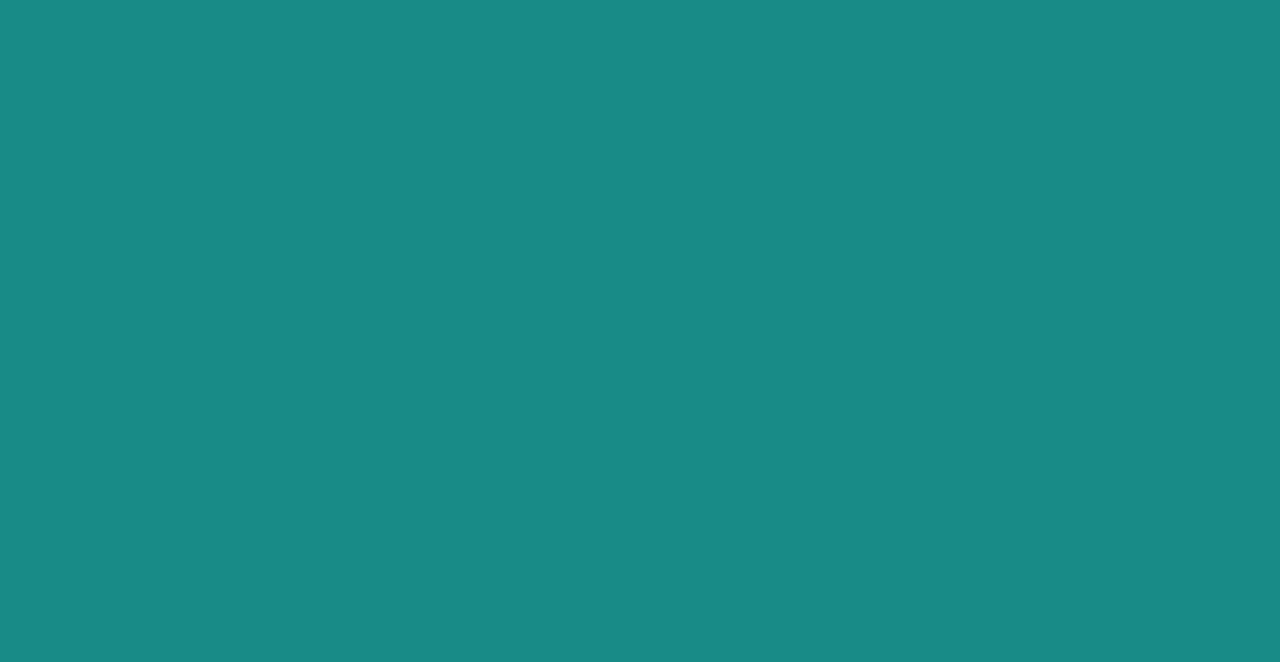
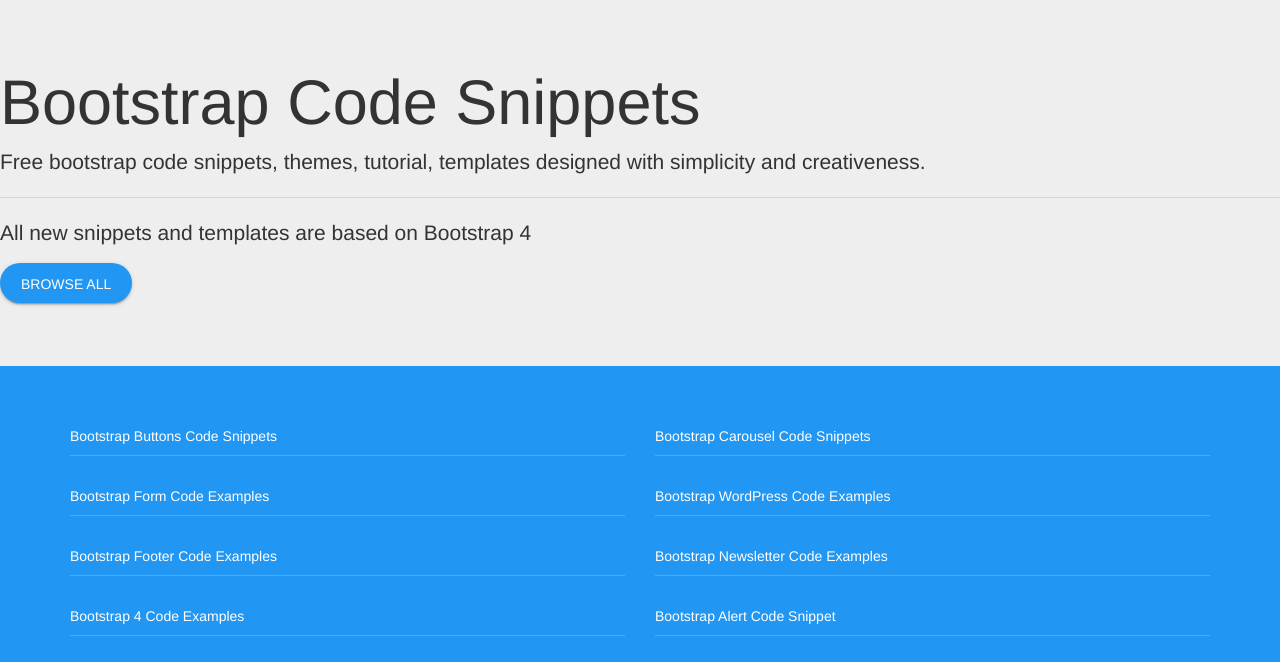
Before and after one commit to nextbootstrap/nextbootstrap.github.io, a plain HTML site: page index.html in a window 1280 px wide. Drawn offline with nearby package versions, Linux system fonts and the light colour scheme.

Commit message:
page created

```diff
--- a/index.html
+++ b/index.html
@@ -16,11 +16,36 @@
   </head>
   <body>
 
-<div class="container">
-<div class="row">
+    <div class="jumbotron jumbotron-fluid text-xs-center ">
+      <h1 class="display-3">Bootstrap Code Snippets</h1>
+      <p class="lead">Free bootstrap code snippets, themes, tutorial, templates designed with simplicity and creativeness.</p>
+      <hr class="my-2">
+      <p>All new snippets and templates are based on Bootstrap 4</p>
+      <p class="lead">
+        <a class="btn" href="http://nextbootstrap.com" role="button">Browse All</a>
+      </p>
+    </div>
 
-</div>
-</div>
+    <div class="container">
+      <div class="row">
+        <div class="col-sm-6">
+          <ul class="list-unstyled">
+            <li><a href="http://www.nextbootstrap.com/search/label/button">Bootstrap Buttons Code Snippets</a></li>
+            <li><a href="http://www.nextbootstrap.com/search/label/form">Bootstrap Form Code Examples</a></li>
+            <li><a href="http://www.nextbootstrap.com/search/label/footer">Bootstrap Footer Code Examples</a></li>
+            <li><a href="http://www.nextbootstrap.com/search/label/bootstrap%204">Bootstrap 4 Code Examples</a></li>
+          </ul>
+        </div>
+        <div class="col-sm-6">
+          <ul class="list-unstyled">
+            <li><a href="http://www.nextbootstrap.com/search/label/carousel">Bootstrap Carousel Code Snippets</a></li>
+            <li><a href="http://www.nextbootstrap.com/search/label/wordpress">Bootstrap WordPress Code Examples</a></li>
+            <li><a href="http://www.nextbootstrap.com/search/label/newsletter">Bootstrap Newsletter Code Examples</a></li>
+            <li><a href="http://www.nextbootstrap.com/search/label/alert">Bootstrap Alert Code Snippet</a></li>
+          </ul>
+        </div>
+      </div>
+    </div>
 
     <!-- jQuery first, then Tether, then Bootstrap JS. -->
     <script src="https://ajax.googleapis.com/ajax/libs/jquery/3.1.1/jquery.min.js" integrity="sha384-3ceskX3iaEnIogmQchP8opvBy3Mi7Ce34nWjpBIwVTHfGYWQS9jwHDVRnpKKHJg7" crossorigin="anonymous"></script>
--- a/style.css
+++ b/style.css
@@ -1,3 +1,31 @@
 body{
-  background:#188b87;
+  background:#2196f3;
 }
+.btn{
+  padding: 0 20px;
+  height: 40px;
+  line-height: 40px;
+  text-align: center;
+  text-transform: uppercase;
+  border-radius: 20px;
+  background: #2196f3;
+  color: #FFF;
+  box-shadow: 0 2px 2px 0 rgba(0,0,0,0.14),0 1px 5px 0 rgba(0,0,0,0.12),0 3px 1px -2px rgba(0,0,0,0.2);
+}
+.btn:hover{
+  color: #FFF;
+  box-shadow: 0 3px 3px 0 rgba(0,0,0,0.14),0 1px 7px 0 rgba(0,0,0,0.12),0 3px 1px -1px rgba(0,0,0,0.2);
+}
+ul li a{
+  display: block;
+  height: 40px;
+  line-height: 40px;
+  color: #FFF;
+  border-bottom:1px solid rgba(255, 255, 255, 0.2);
+  margin-top: 20px;
+  text-decoration: none;
+}
+ul li a:hover{
+  text-decoration: none;
+  color: #fff;
+}
```
